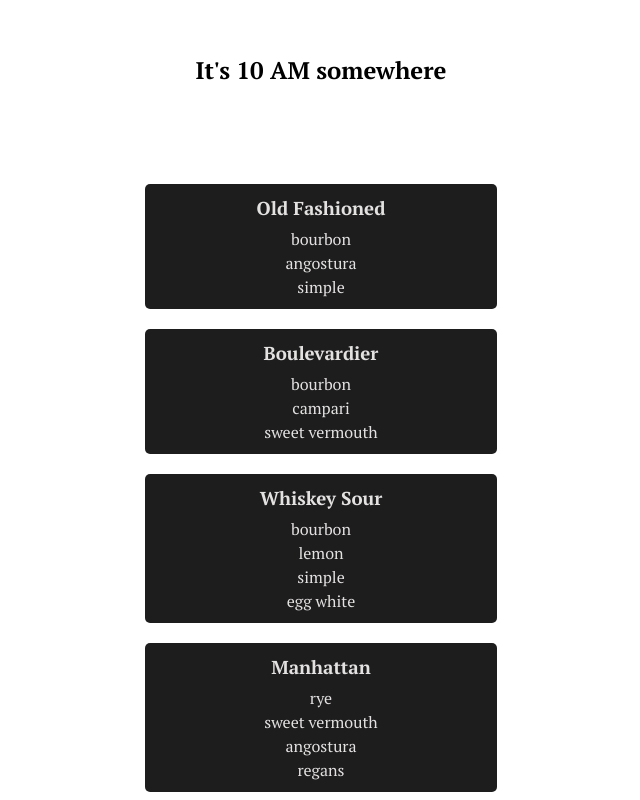
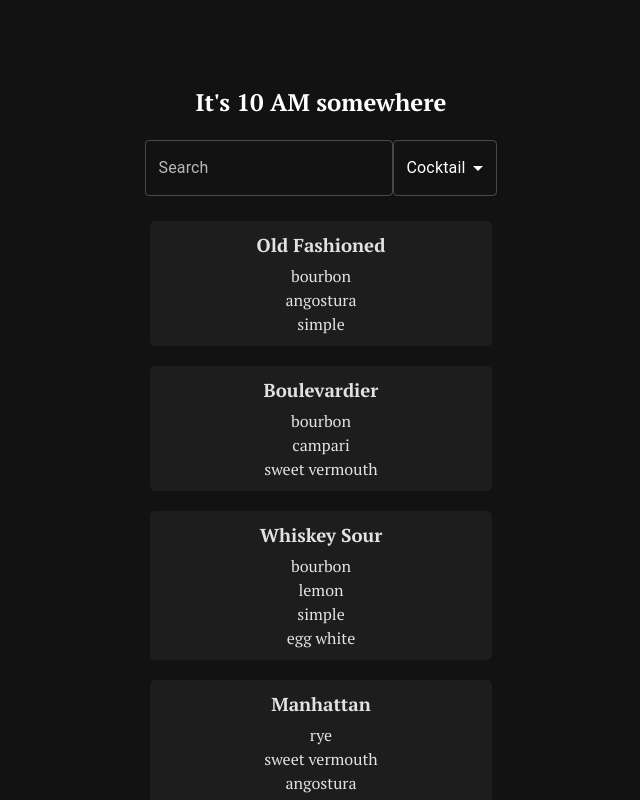
Before and after one commit to Newtonian1/cocktail-menu, a React (Vite) app: page / in a window 1280 px wide. Shown: the top 800 px of the page, without its empty margins (319-959 px from the left). Built offline with nearby package versions, Linux system fonts and the light colour scheme.

Commit message:
forced dark mode and stablized UI width

```diff
--- a/src/App.css
+++ b/src/App.css
@@ -6,5 +6,6 @@
 }
 
 #search-bar {
+  min-width: 100%;
   display: flex;
 }
--- a/src/App.tsx
+++ b/src/App.tsx
@@ -17,6 +17,7 @@ function App() {
 
   return (
     <ThemeProvider theme={theme}>
+      <div id="root">
         <h2
           onClick={() => { setRandom(!random) }}
         >
@@ -42,6 +43,7 @@ function App() {
         </div>
 
         <CocktailList search={search} searchType={searchType} random={random}/>
+      </div>
     </ThemeProvider>
   )
 }
--- a/src/components/CocktailCard.css
+++ b/src/components/CocktailCard.css
@@ -4,6 +4,8 @@
     padding: 5px;
     border-radius: 5px;
     margin-top: 20px;
+    width: 100%;
+    max-width: 100%;
 }
 
 .cocktail-name {
@@ -23,5 +25,4 @@ li {
 
 img {
     max-width: 100%;
-    max-height: 100%;
 }
--- a/src/components/CocktailCard.tsx
+++ b/src/components/CocktailCard.tsx
@@ -10,21 +10,13 @@ const CocktailCard: React.FC<CocktailCardProps> = ({cocktail}) => {
     const [showImage, setShowImage] = useState<boolean>(false);
 
     const renderCardDetails = useMemo(() => {
-        if (showImage) {
-            const imgUrl = "./images/" + cocktail.image + ".JPEG";
-            return (
-                <div>
-                    <img src={imgUrl} alt={cocktail.name} />
-                </div>
-            )
-        }
-
         return (
             <div>
                 <h3 className="cocktail-name">{cocktail.name}</h3>
                 <ul>
                     {cocktail.ingredients.map(i => <li>{i}</li>)}
                 </ul>
+                {showImage && <img src={"./images/" + cocktail.image + ".JPEG"} alt={cocktail.name} />}
             </div>
         )
     }, [showImage, cocktail]);
--- a/src/components/CocktailList.css
+++ b/src/components/CocktailList.css
@@ -1,3 +1,4 @@
-/* .cocktail-list {
-    border: 2px solid lightblue
-} */
+.cocktail-list {
+    width: 100%;
+    padding: 5px;
+}
--- a/src/index.css
+++ b/src/index.css
@@ -5,7 +5,7 @@
   line-height: 1.5;
   font-weight: 400;
 
-  color-scheme: light dark;
+  color-scheme: dark;
 
   font-synthesis: none;
   text-rendering: optimizeLegibility;
@@ -20,3 +20,7 @@ body {
   min-width: 320px;
   min-height: 100vh;
 }
+
+* {
+  box-sizing: border-box;
+}
```
Also changed, not shown: public/images/tequila_sunrise.JPEG (renamed from public/images/tequila sunrise.JPEG). Lines whose indentation alone changed are shown as unchanged.
